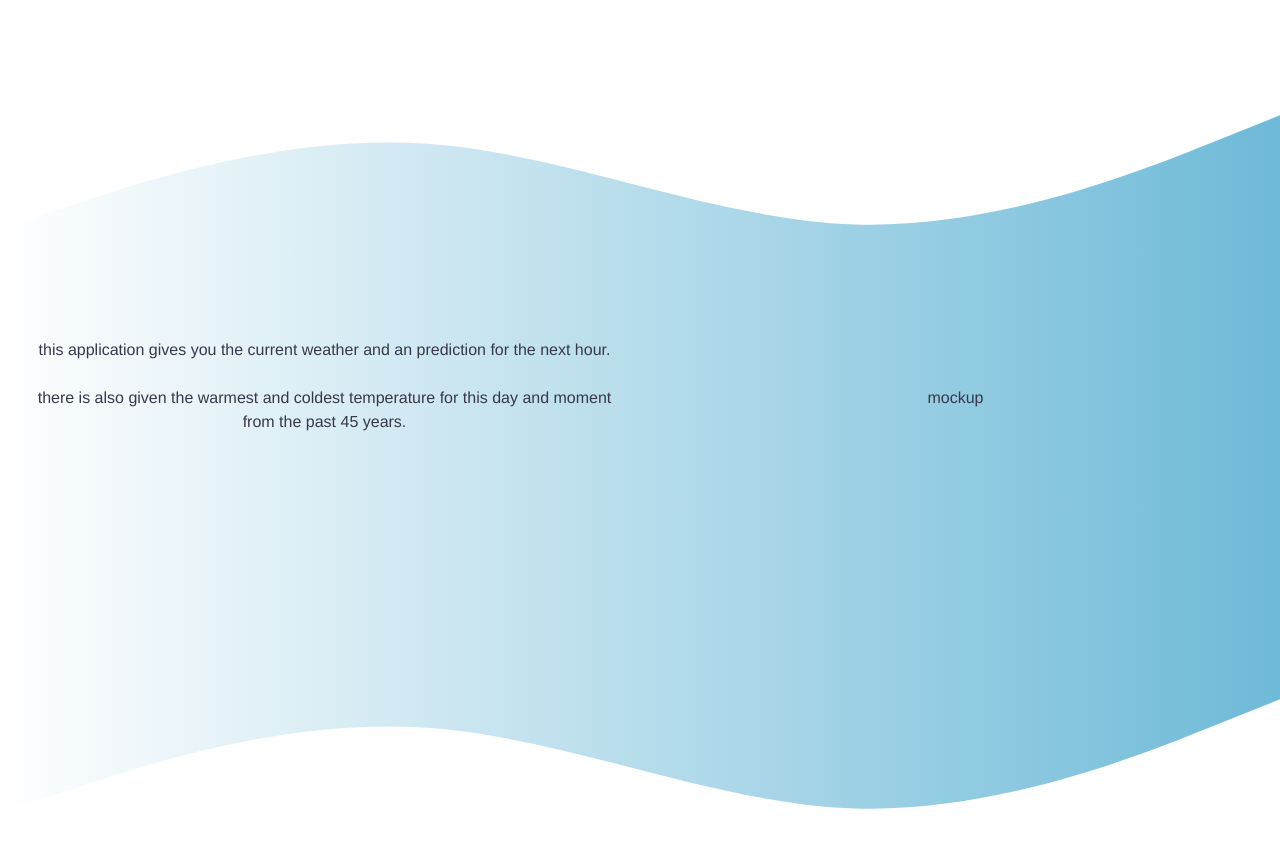
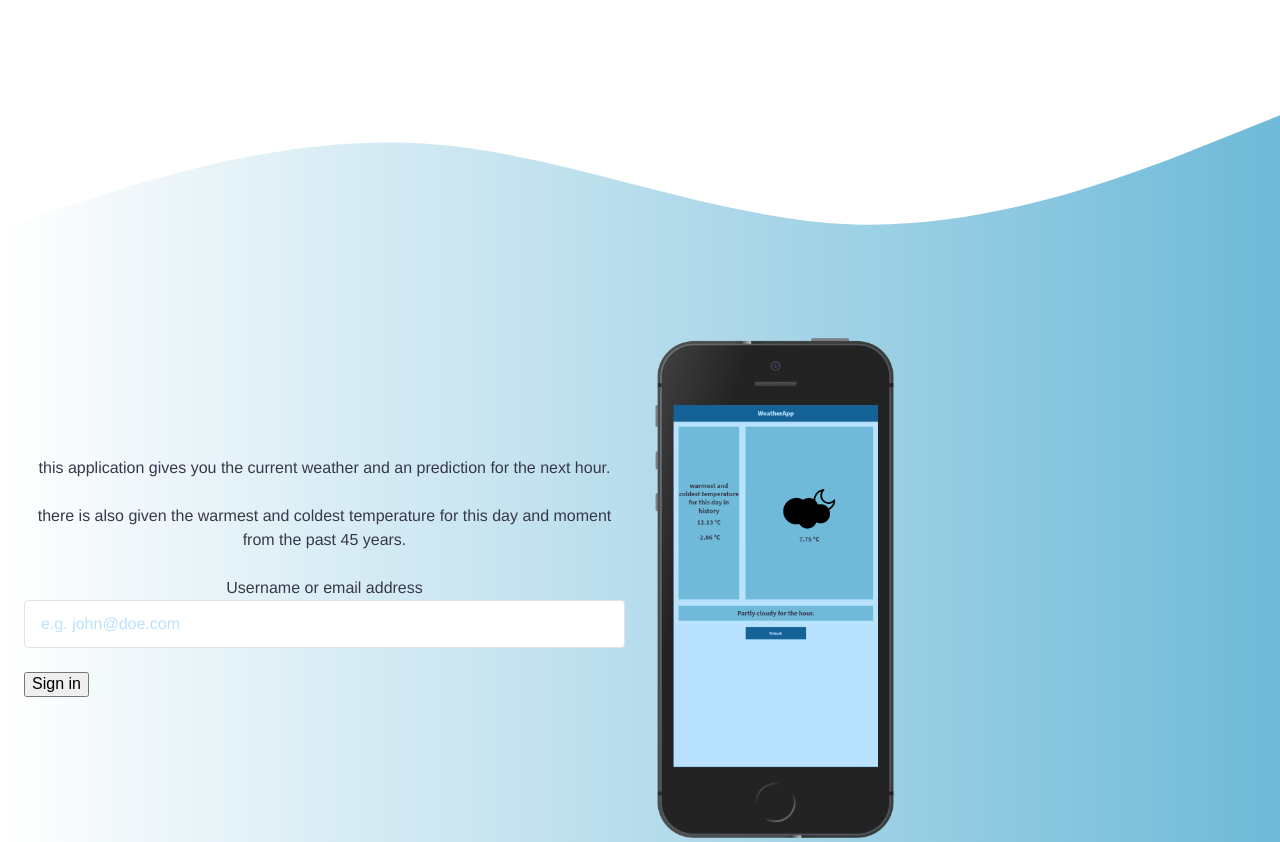
Before and after one commit to JasperCambie/JasperCambie.github.io, a plain HTML site: page landingspagina.html in a window 1280 px wide. Shown: the top 842 px of the page. Drawn offline with Linux system fonts and the light colour scheme.

Commit message:
finnel upload

```diff
--- a/css/landing.css
+++ b/css/landing.css
@@ -1,10 +1,6 @@
 /*------------------------------------*\
 #FONTS
 \*------------------------------------*/
-@font-face {
-    font-family: "SourceSansPro";
-
-}
 
 /*------------------------------------*\
 #Variables
@@ -329,6 +325,37 @@ input::placeholder {
     display: block;
 }
 
+.c-image {
+    max-height: 500px;
+}
+
+.c-input {
+    outline: none;
+    font-family: inherit;
+    font-size: 16px;
+    line-height: 24px;
+    padding: 11px 16px; /*verticaal 1+11+24+11+1*/
+    color: #20223A;
+
+    border: 1px solid #E2E3E7;
+    border-radius: 4px;
+
+    appearance: none;
+    -webkit-appearance: none; /* moet wel een prefix hebben*/
+    width: 100%;
+}
+
+.c-input:focus {
+    border-color: #3385FF;
+    box-shadow: h-offset v-offset blur spread color;
+    box-shadow: 0 0 0 3px #3385ff4d;
+}
+
+.c-form-field--option {
+	display: flex;
+	align-items: center;
+}
+
 /* Standard width */
 @media screen and (min-width: 65rem) {
     .c-app {
--- a/css/screen.css
+++ b/css/screen.css
@@ -1,9 +1,6 @@
 /*------------------------------------*\
 #FONTS
 \*------------------------------------*/
-@font-face {
-    font-family: "SourceSansPro";
-}
 
 /*------------------------------------*\
 #Variables
--- a/landingspagina.html
+++ b/landingspagina.html
@@ -36,9 +36,18 @@
                                 there is also given the warmest and coldest temperature for this day and moment from the past 45 years.
                                 <!-- ook word voor het zelfde dag en tijdstip de warmste en koudste temperatuur in voorbije jaren weergegeven. -->
                             </p>
+                            <p class="c-form-field">
+                                <label>
+                                    Username or email address
+                                </label>
+                                <input class="c-input" type="email" name="username" id="username" placeholder="e.g. john@doe.com" required>
+                            </p>
+                            <p>
+                                <input class="c-button" type="submit" value="Sign in"></input>
+                            </p>
                         </div>
                         <div class="c-dashboard__item u-grid-colum-1-dp2">
-                            mockup
+                            <img src="img/screenshot.png" class="c-image" alt="mockup off the application">
                         </div>
                     </div>
                 </div>
```
Also changed, not shown: img/screenshot.png (added).
